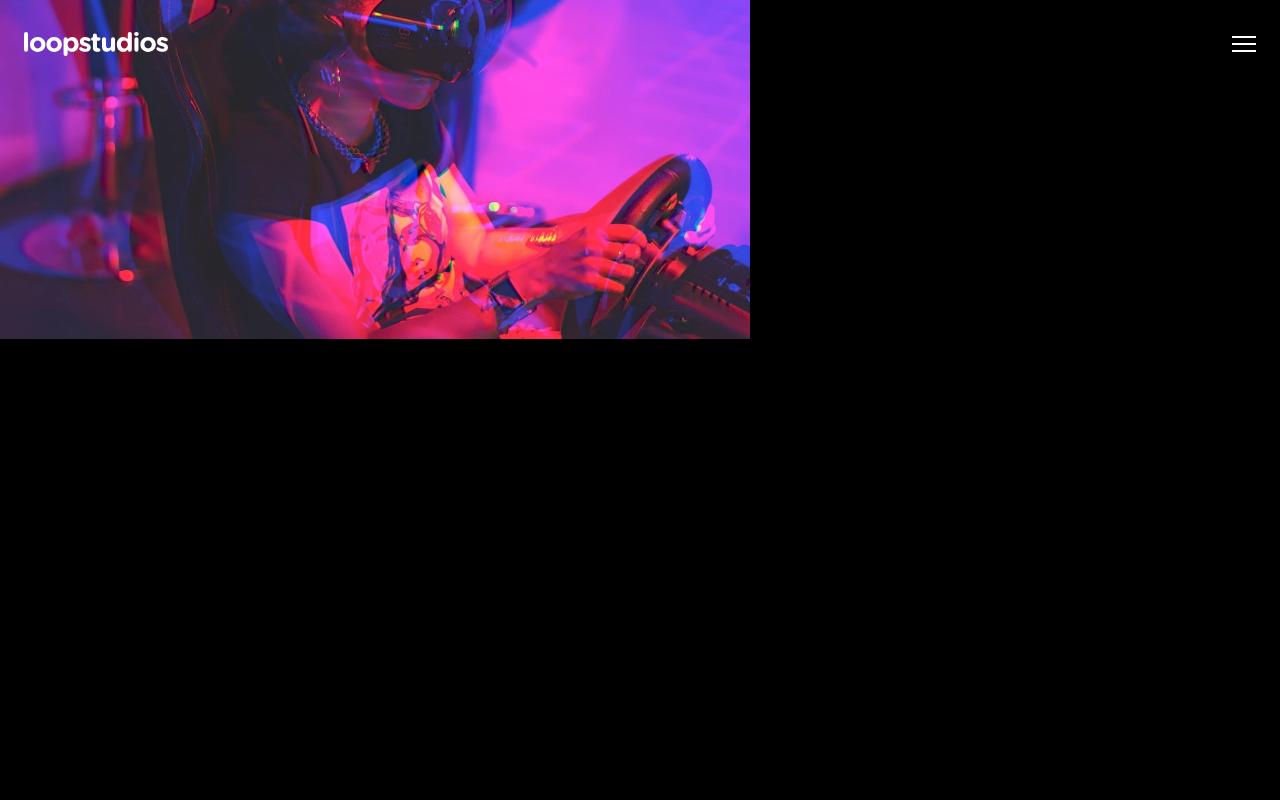
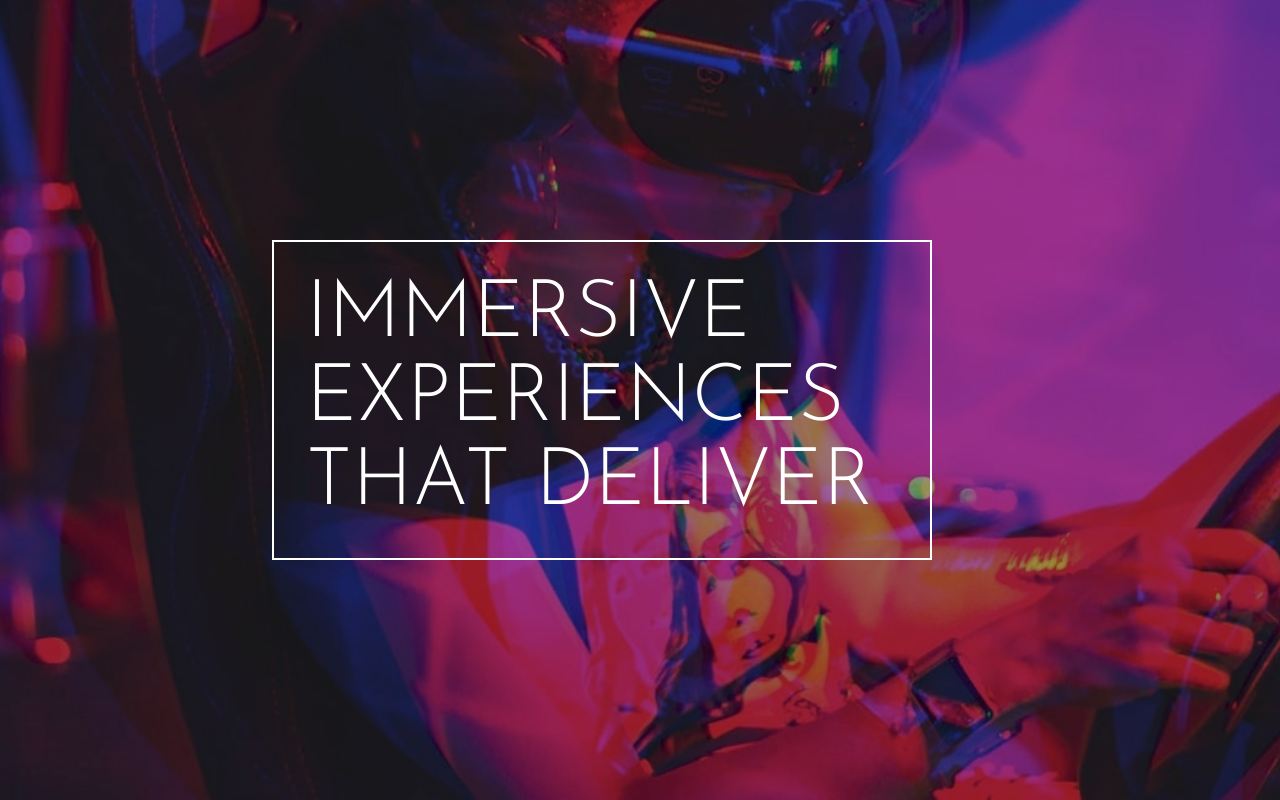
Before and after one commit to darcynoa/loopstudios, a Next.js app: page / in a window 1280 px wide. Built offline with nearby package versions, Linux system fonts and the light colour scheme.

Commit message:
cleared up desktop hero layout

```diff
--- a/app/page.tsx
+++ b/app/page.tsx
@@ -1,9 +1,10 @@
 import Hero from '@/components/home/Hero'
+import { data } from '@/data'
 
 export default function Home() {
   return (
     <div>
-      <Hero />
+      <Hero data={data.hero} />
     </div>
   )
 }
--- a/components/home/Hero.tsx
+++ b/components/home/Hero.tsx
@@ -1,17 +1,20 @@
 import Image from 'next/image'
 
-export default function Hero() {
+export default function Hero({ data }: { data: any }) {
   return (
-    <section>
-      <picture>
+    <section className="relative w-full flex justify-start items-center">
+      <picture className="absolute w-full h-full object-cover">
         <source srcSet="/desktop/image-hero.jpg" media="(min-width: 768px)" />
         <Image
           src="/mobile/image-hero.jpg"
           alt="Hero Image"
           width={750}
           height={1300}
+          className="w-full h-full object-cover"
         />
       </picture>
+      <div className="absolute w-full h-full top-0 left-0 bg-black opacity-40"></div>
+      <h1 className="text-[2.75rem] lg:text-[5rem] w-[90%] lg:w-[60%] max-w-[660px] leading-[1.05] border-white border-2 p-4 lg:p-[2rem] z-3 text-white font-header uppercase mx-6 my-[15rem] xl:mx-[17rem]">{data.title}</h1>
     </section>
   )
 }
```
